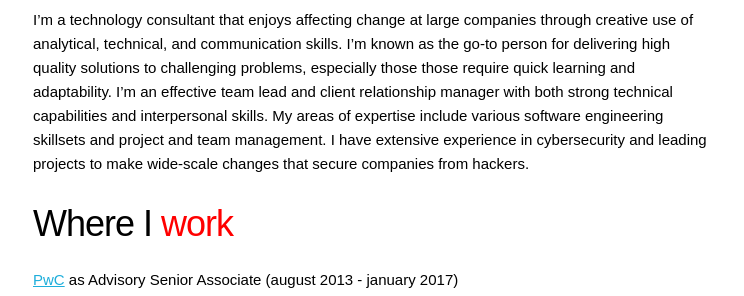
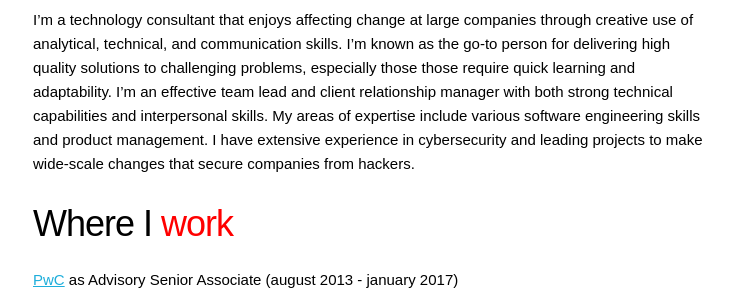
Before and after one commit to philiplebo/philiplebo.github.io, a Jekyll site: the page built from index.md, in a window 1280 px wide. Shown: the part 405-701 px from the top of the page, without its empty margins (267-1011 px from the left). Built offline with Jekyll 4.4.1, drawn with Linux system fonts in a browser that asks for light colours.

Commit message:
Summary changes

```diff
--- a/index.md
+++ b/index.md
@@ -10,7 +10,7 @@ title: Philip Lebo
 <br>
 
 ### Who I <span style="color: #0059ff">am</span>
-I'm a technology consultant that enjoys affecting change at large companies through creative use of analytical, technical, and communication skills. I'm known as the go-to person for delivering high quality solutions to challenging problems, especially those those require quick learning and adaptability. I'm an effective team lead and client relationship manager with both strong technical capabilities and interpersonal skills. My areas of expertise include various software engineering skillsets and project and team management. I have extensive experience in cybersecurity and leading projects to make wide-scale changes that secure companies from hackers.
+I'm a technology consultant that enjoys affecting change at large companies through creative use of analytical, technical, and communication skills. I'm known as the go-to person for delivering high quality solutions to challenging problems, especially those those require quick learning and adaptability. I'm an effective team lead and client relationship manager with both strong technical capabilities and interpersonal skills. My areas of expertise include various software engineering skills and product management. I have extensive experience in cybersecurity and leading projects to make wide-scale changes that secure companies from hackers.
 
 ### Where I <span style="color: red">work</span>
 [PwC](https://www.pwc.com/us/en/cybersecurity.html) as Advisory Senior Associate (august 2013 - january 2017)
```
